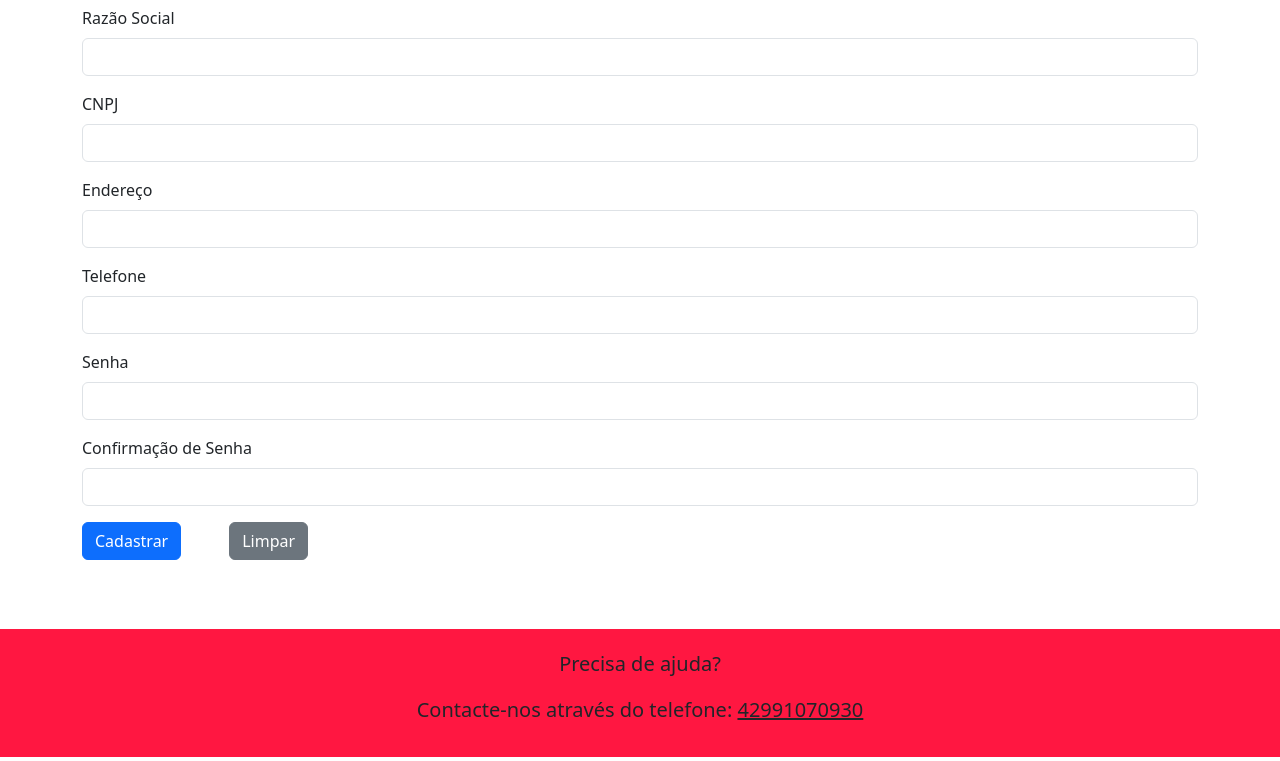
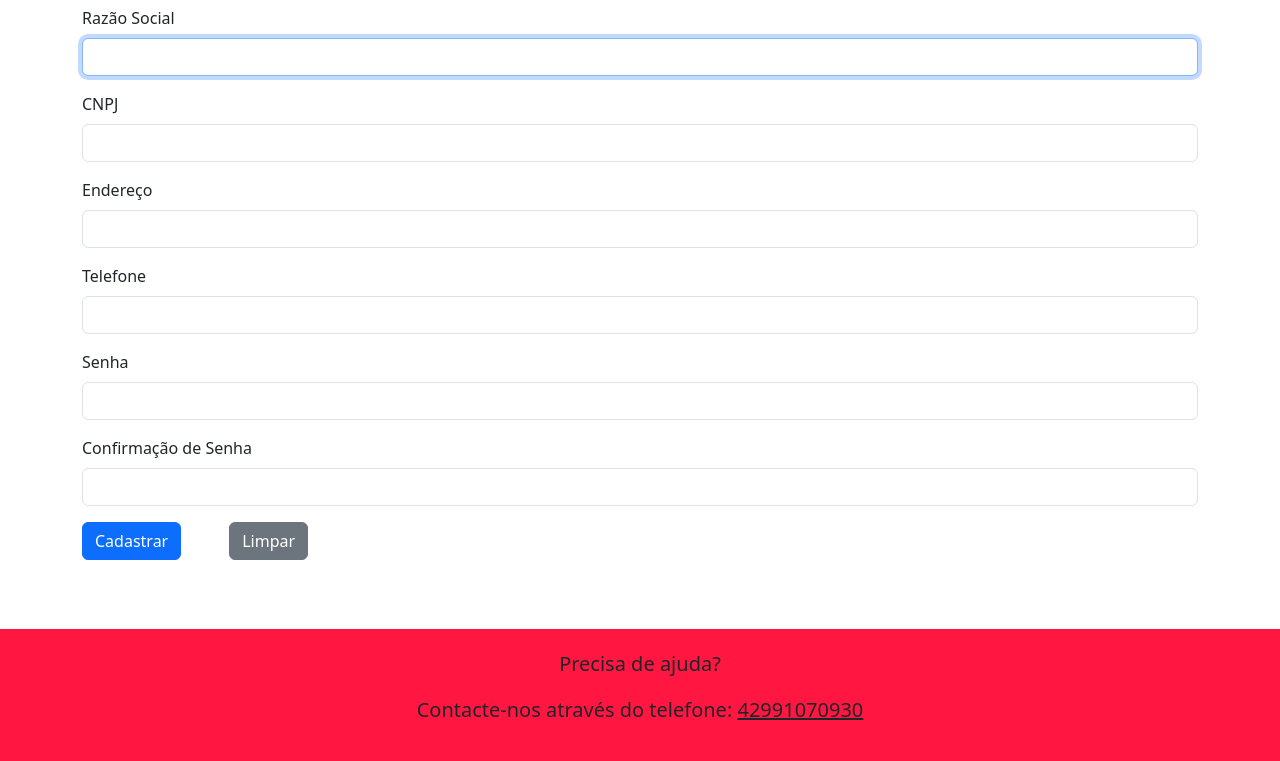
Before and after one commit to GabrielCamposManzole/coca-cola, a website: page app/pages/formulario-cadastro-cliente/cadastro.html in a window 1280 px wide. Shown: the part 741-1502 px from the top of the page. Drawn offline with nearby package versions, Linux system fonts and the light colour scheme.

Commit message:
Ajustando Footer

```diff
--- a/app/pages/formulario-cadastro-cliente/cadastro.css
+++ b/app/pages/formulario-cadastro-cliente/cadastro.css
@@ -5,6 +5,18 @@
         border: 2px solid #007bff;  Apenas para visualização
     }
 } */
+body,
+html {
+    height: 100%;
+    margin: 0;
+}
+
+.wrapper {
+    display: flex;
+    flex-direction: column;
+    min-height: 100vh;
+}
+
 main {
     padding: 2.8rem;
 }
@@ -24,7 +36,6 @@ a:hover {
 }
 
 footer {
-    height: 8rem;
     margin-top: auto;
     background-color: #FF1741;
     text-align: center;
--- a/app/pages/formulario-cadastro-cliente/cadastro.html
+++ b/app/pages/formulario-cadastro-cliente/cadastro.html
@@ -11,18 +11,19 @@
 </head>
 
 <body>
+    <div class="wrapper">
         <div class="flecha">
             <img src="https://staextb2cprdeus201.blob.core.windows.net/b2c/Vector-back.svg">
         </div>
         <main>
-        <div class="container ">
+            <div class="container content">
                 <div>
                     <img src="https://staextb2cprdeus201.blob.core.windows.net/b2c/Juntos+.svg" alt="#####">
                     <h2 class="mb-4">Formulário de Cadastro</h2>
                     <form id="cadastroForm">
                         <div class="mb-3">
                             <label for="razaoSocial" class="form-label">Razão Social</label>
-                        <input type="text" class="form-control" id="razaoSocial" required>
+                            <input type="text" class="form-control" id="razaoSocial" required autofocus>
                         </div>
                         <div class="mb-3">
                             <label for="cnpj" class="form-label">CNPJ</label>
@@ -51,12 +52,15 @@
                     </form>
                     <div id="result" class="mt-4"></div>
                 </div>
+            </div>
         </main>
         <footer class="fs-5">
             <p>Precisa de ajuda?</p>
-        <p><span>Contacte-nos através do telefone:</span> <span><a href="tel:42991070930">42991070930</a></span></p>
+            <p><span>Contacte-nos através do telefone:</span> <span><a href="tel:42991070930">42991070930</a></span>
+            </p>
 
         </footer>
+    </div>
 
     <script src="https://stackpath.bootstrapcdn.com/bootstrap/5.3.0/js/bootstrap.bundle.min.js"></script>
     <script src="cadastro.js"></script>
```
Lines whose indentation alone changed are shown as unchanged.
